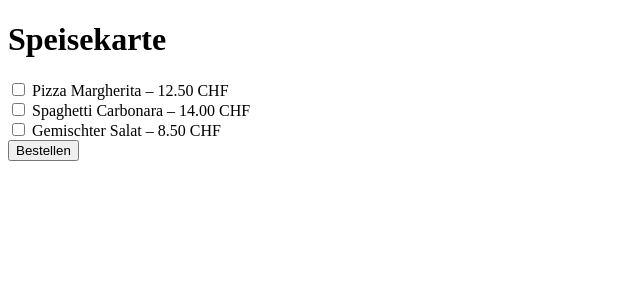
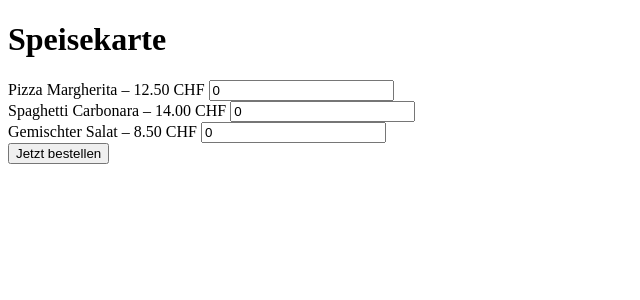
Before and after one commit to Alex10000121/Restaurantverwaltung, a Flask app: page /speisekarte in a window 1280 px wide. Shown: the top 300 px of the page, without its empty margins (0-640 px from the left). Run offline with Flask 3, Linux system fonts and the light colour scheme.

Commit message:
Hinzufügen von mehreren Speisen möglich

```diff
--- a/app.py
+++ b/app.py
@@ -4,6 +4,7 @@ from models import db, Speise, Bestellung
 
 # Absoluter Pfad zur Datenbank (lokal, wie in der Arbeit gefordert)
 BASE_DIR = os.path.abspath(os.path.dirname(__file__))
+os.makedirs(os.path.join(BASE_DIR, "database"), exist_ok=True)
 DB_PATH = os.path.join(BASE_DIR, "database/restaurant.db")
 
 # Flask-Anwendung konfigurieren
@@ -26,9 +27,14 @@ def speisekarte():
 # Verarbeitung der Bestellung (POST aus Formular)
 @app.route('/bestellen', methods=['POST'])
 def bestellen():
-    speisen_ids = request.form.getlist('speisen')  # Liste ausgewählter IDs
-    tisch_nr = request.form.get('tisch', 1)         # Standard-Tisch: 1
-    speisen_csv = ','.join(speisen_ids)             # Als String gespeichert
+    speisen_ids = []
+    for key, value in request.form.items():
+        if key.startswith("speise_") and value.isdigit() and int(value) > 0:
+            speisen_id = key.split("_")[1]
+            speisen_ids.extend([speisen_id] * int(value))
+
+    tisch_nr = request.form.get('tisch', 1)
+    speisen_csv = ','.join(speisen_ids)
 
     neue_bestellung = Bestellung(tisch_nr=tisch_nr, speisen=speisen_csv)
     db.session.add(neue_bestellung)
--- a/templates/speisekarte.html
+++ b/templates/speisekarte.html
@@ -3,18 +3,23 @@
 <head>
     <meta charset="UTF-8">
     <title>Speisekarte</title>
+    <style>
+
+    </style>
 </head>
 <body>
     <h1>Speisekarte</h1>
     <form method="POST" action="{{ url_for('bestellen') }}">
         {% for speise in speisen %}
-            <label>
-                <input type="checkbox" name="speisen" value="{{ speise.id }}">
-                {{ speise.name }} – {{ "%.2f"|format(speise.preis) }} CHF
-            </label><br>
+            <div class="speise">
+                <label for="speise_{{ speise.id }}">
+                    {{ speise.name }} – {{ "%.2f"|format(speise.preis) }} CHF
+                </label>
+                <input type="number" id="speise_{{ speise.id }}" name="speise_{{ speise.id }}" min="0" value="0">
+            </div>
         {% endfor %}
         <input type="hidden" name="tisch" value="1">
-        <button type="submit">Bestellen</button>
+        <button type="submit">Jetzt bestellen</button>
     </form>
 </body>
 </html>
```
